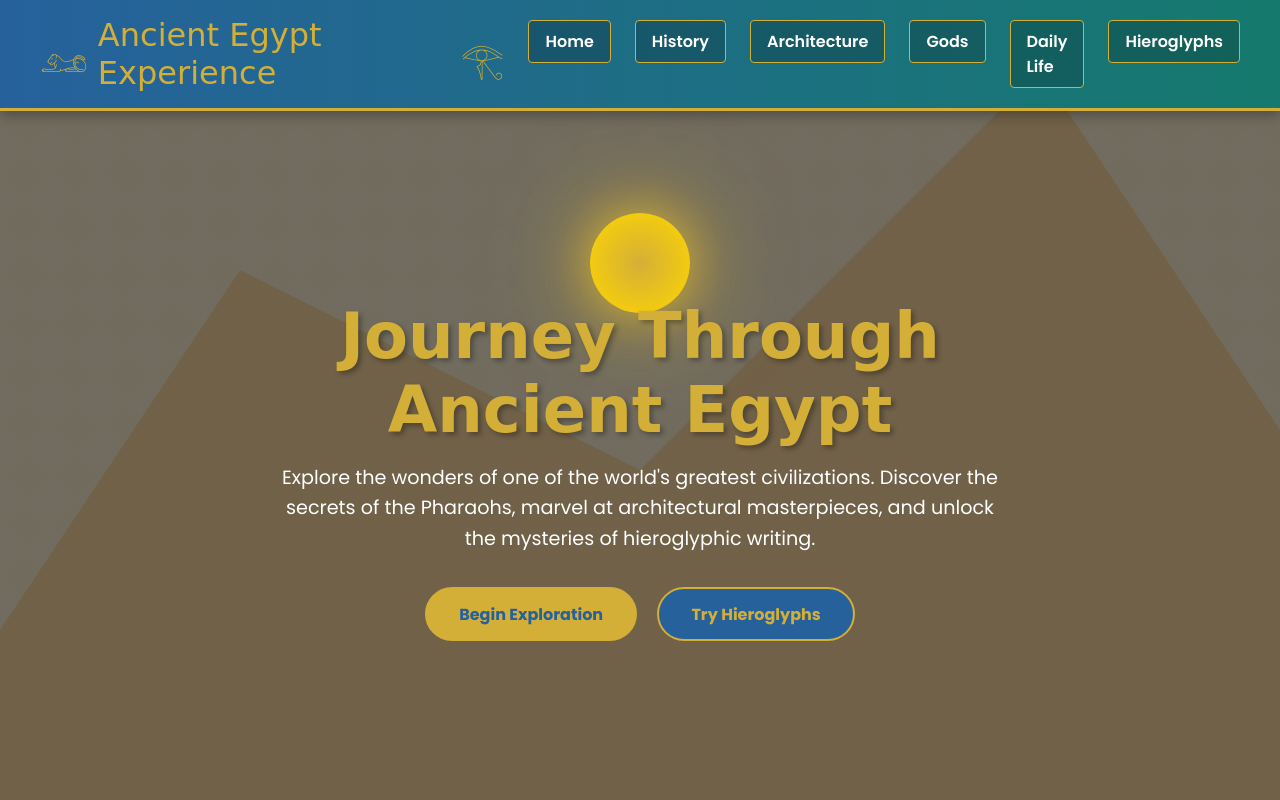
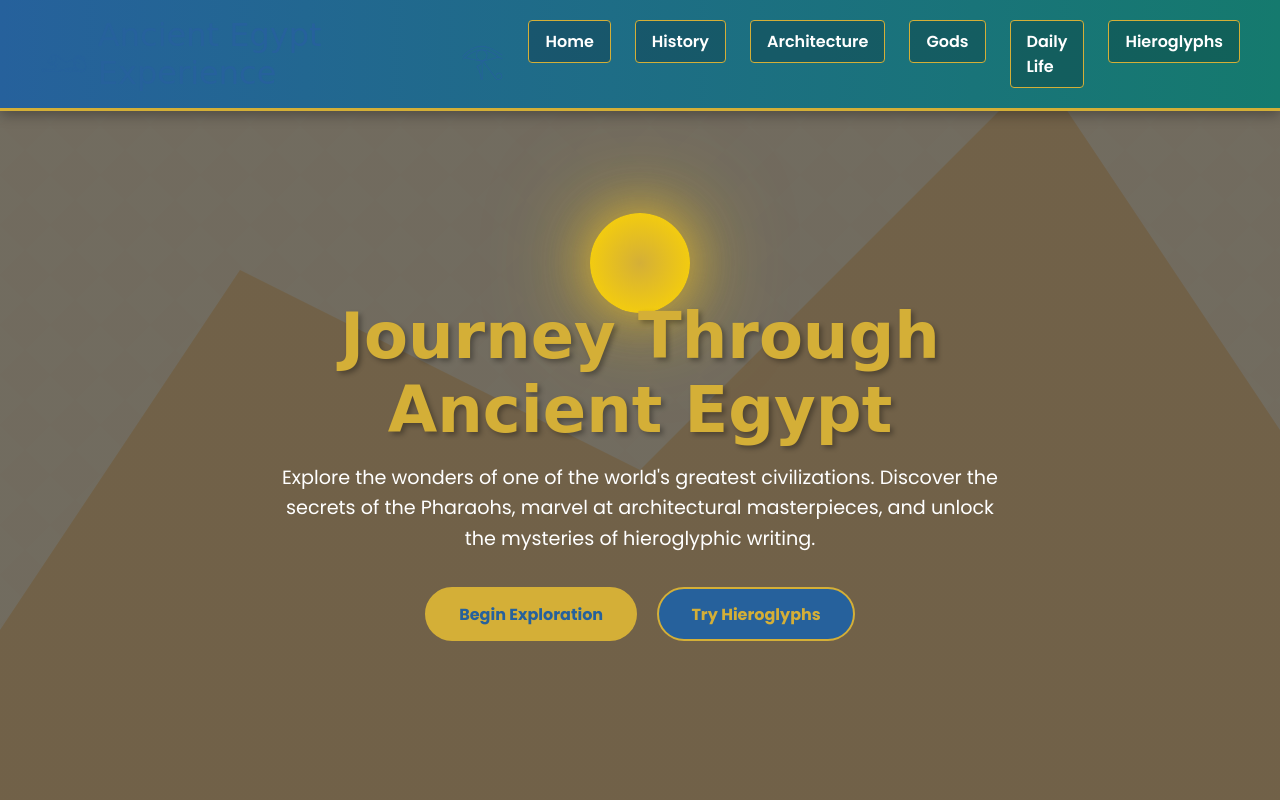
Before and after one commit to liza6267/explorer, a plain HTML site: page index.html in a window 1280 px wide. Shown: the top 800 px of the page. Drawn offline with Linux system fonts and the light colour scheme; a web font is replaced by a local one.

Commit message:
Update index.html

```diff
--- a/index.html
+++ b/index.html
@@ -49,7 +49,7 @@
         /* Header Styles */
         header {
             background: linear-gradient(to right, var(--lapis-blue), var(--nile-green));
-            color: var(--gold);
+            color: var(--lapis-blue);
             padding: 1rem 2rem;
             position: fixed;
             width: 100%;
```
